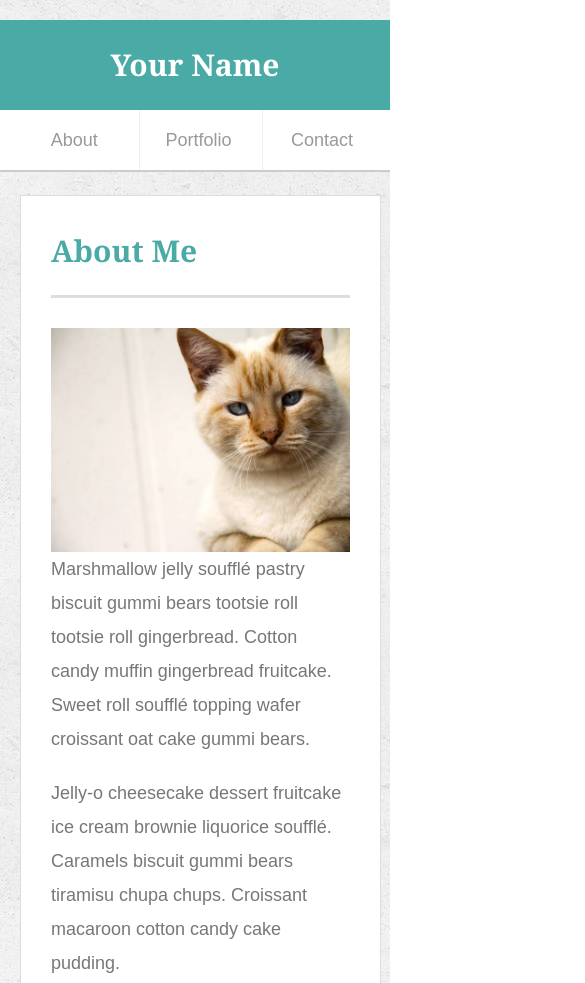
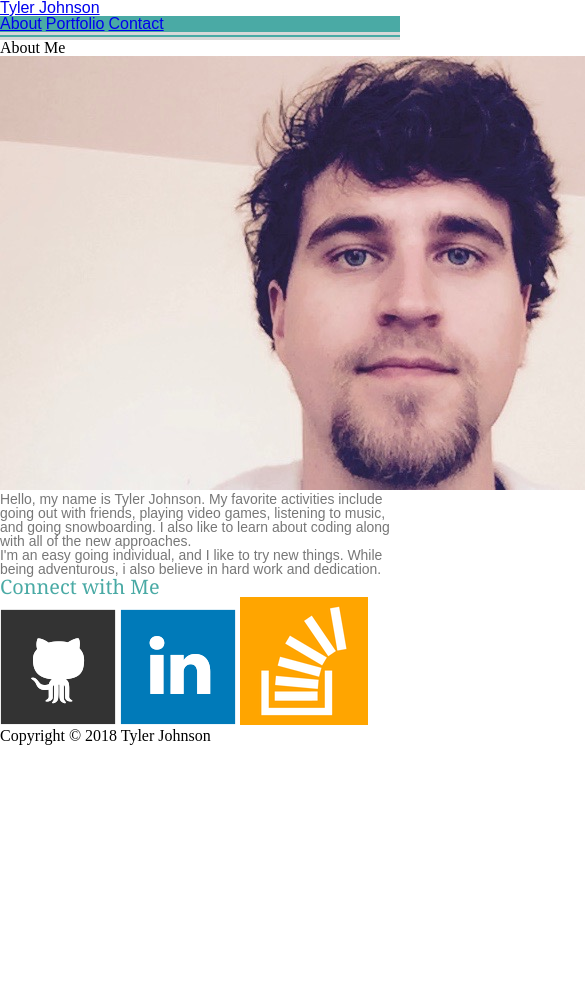
Before and after one commit to codewordbound/Responsive-Portfolio, a plain HTML site: page index.html in a window 390 px wide. Shown: the top 983 px of the page, 585 px wide, since content can reach past the window. After the commit the page ends 844 px from the top, so only its background shows below. Drawn offline with Linux system fonts and the light colour scheme.

Commit message:
still need to get CSS working

```diff
--- a/assets/css/style.css
+++ b/assets/css/style.css
@@ -1,413 +1,117 @@
-body {
-  font-family: Arial, "Helvetica Neue", Helvetica, sans-serif;
-  font-size: 18px;
-  line-height: 34px;
-  color: #777;
-  background: url("../images/concrete_seamless.png");
+.wrapper {
+  flex: 1;
+  padding-left: 10vw;
+  padding-right: 10vw;
+  padding-top: calc(70px + 4vw);
+  padding-bottom: calc(60px + 1vw);
+  background-image: url("../images/spiration dark.png");
 }
 
-* {
-  box-sizing: border-box;
+nav {
+  background-color: #4aaaa5;
+  border-bottom: 8px double #d8d8d8;
 }
 
-/* general */
 
-.container {
-  width: 100%;
-  max-width: 960px;
-  margin: 0 auto;
-  clear: both;
+
+.panel-background{
+  background-color: #fff;
+  border: 1px solid #eee;
+  padding: 5%;
 }
 
-h1,
-h2,
-h3,
-p {
-  margin-bottom: 20px;
+.card {
+  position: relative;
+  border: 0;
 }
 
-p:last-child {
-  margin-bottom: 0;
+.card-body {
+  background-color: #4aaaa5;
+  position: absolute;
+  width: 100%;
+  top: calc(85% - 1.5em);
 }
 
-h1,
-h2,
-h3 {
-  font-family: Georgia, Times, "Times New Roman", serif;
-  font-weight: 700;
+.card-title {
+  margin: 0;
+  line-height: 1.5em;
+}
+
+.card a {
+  text-decoration: none;
+}
+html {
+  position: absolute;
+  width: 100%;
+  min-width: 400px;
+}
+
+body {
+  display: flex;
+  min-height: 100vh;
+  flex-direction: column;
+  min-width: 400px;
+}
+
+.footer {
+  position: absolute;
+  bottom: 0;
+  width: 100%;
+  height: 60px;
+  line-height: 60px;
+  background-color: #666;
+}
+footer p {
+  margin-bottom: 0;
+  color: #999;
+  font-size: calc(10px + 0.5vw);
+}
+
+
+.navbar-brand {
+  font-size: 26px;
+  line-height: 40px;
+  padding: 10px 0 5px 15px;
+}
+
+h2, h4, .navbar-brand {
+  font-family: 'Georgia', Times, Times New Roman, serif;
+}
+
+p, a, h3,h5 {
+  font-family: 'Arial', 'Helvetica Neue', Helvetica, sans-serif;
+}
+
+h2 {
+  font-size: calc(16px + 1vw);
   color: #4aaaa5;
 }
 
-h1 {
-  padding-bottom: 20px;
-  font-size: 30px;
-  line-height: 49px;
-  border-bottom: 3px solid #ddd;
+h3 {
+  font-size: calc(14px + 1vw);
+  text-align: center;
 }
 
-h2,
-h3 {
-  font-size: 22px;
+h4 {
+  font-size: calc(14px + 0.5vw);
+  color: #4aaaa5;
 }
 
-/* header */
-
-#masthead {
-  position: fixed;
-  z-index: 99;
-  width: 100%;
-  margin: 0 0 30px;
-  overflow: auto;
+h5 {
   color: #fff;
-  background: #fff;
-  border-bottom: 2px solid #ccc;
+  font-size: calc(14px + 0.5vw);
+  text-align: center;
 }
 
-#logo {
-  float: left;
-  width: 250px;
-  height: 90px;
-  font-family: Georgia, Times, "Times New Roman", serif;
-  font-size: 30px;
-  font-weight: 700;
-  line-height: 90px;
-  color: #fff;
-  text-align: center;
-  text-decoration: none;
-  background: #4aaaa5;
+p {
+  font-size: calc(12px + 0.5vw);
+  color: #777;
 }
 
-nav {
-  float: right;
-  margin-top: 25px;
-}
-
-nav a {
-  display: inline-block;
-  padding-left: 15px;
-  margin-left: 15px;
-  line-height: 18px;
-  color: #999;
-  text-decoration: none;
-  border-left: 1px solid #efefef;
-}
-
-nav a:first-child {
-  border-left: 0 none;
-}
-
-/* footer */
-
-footer {
-  padding: 30px 0;
-  clear: both;
-  font-size: 12px;
-  color: #fff;
-  color: #ccc;
-  text-align: center;
-  background: #666;
-  border-top: 8px solid #4aaaa5;
-}
-
-/* sidebar */
-
-.sidebar {
-  float: right;
-  width: 100%;
-  max-width: 270px;
-  padding: 30px;
-  margin-bottom: 20px;
-  background: #fff;
-  border: 1px solid #ddd;
-}
-
-h3,
-.sidebar h2 {
-  padding-bottom: 20px;
-  margin-bottom: 15px;
-  line-height: 22px;
-  border-bottom: 2px solid #eee;
-}
-
-.social {
-  width: 62px;
-  height: 62px;
-  margin-top: 8px;
-  margin-right: 5px;
-}
-
-.social:last-child {
-  margin-right: 0;
-}
-
-/* main */
-
-#main-container {
-  padding-top: 130px;
-}
-
-.main-section {
-  float: left;
-  width: 100%;
-  max-width: 650px;
-  padding: 30px;
-  margin: 0 0 40px;
-  background: #fff;
-  border: 1px solid #ddd;
-}
-
-/* portfolio page */
-
-.work {
-  position: relative;
-  float: left;
-  width: 274px;
-  margin: 20px 0 25px;
-  overflow: auto;
-}
-
-.work:nth-child(even) {
-  margin-right: 40px;
-}
-
-.work img {
-  width: 100%;
-  border: 0 none;
-  opacity: 0.8;
-}
-
-.work h3 {
-  position: absolute;
-  bottom: 20px;
-  width: 100%;
-  padding: 15px;
-  margin-bottom: 0;
-  font-weight: 300;
-  line-height: 30px;
-  color: #fff;
-  text-align: center;
-  background: #4aaaa5;
-  border-bottom: 0;
-}
-
-.auth-image {
-  float: left;
-  width: 200px;
-  height: auto;
-  margin-top: 10px;
-  margin-right: 25px;
-}
-
-/* contact page */
-
-#contact-form ul {
-  margin-bottom: 20px;
-}
-
-#contact-form li {
-  margin-bottom: 10px;
-}
-
-label,
-input[type=text],
-input[type=email],
-textarea {
-  display: block;
+aside img {
   width: 100%;
 }
 
-input[type=text],
-input[type=email],
-textarea {
-  height: 35px;
-  padding: 0 10px;
-  font-size: 14px;
-  border: 1px solid #ddd;
+aside img:hover {
+  filter: drop-shadow(8px 8px 8px grey);
 }
-
-textarea {
-  height: 200px;
-}
-
-input[type=submit] {
-  padding: 10px 30px;
-  font-size: 18px;
-  color: #fff;
-  cursor: pointer;
-  background: #4aaaa5;
-  border: 0 none;
-}
-@media screen and (max-width: 960px) {
-
-  #logo {
-    margin-left:124px;
-  }
-
-  nav {
-    margin-right:60px;
-  }
-
-  .main-container {
-    width:960px;
-    margin-right:20px;
-
-  }
-  #masthead {
-  /*margin-top:40px;*/
-  width:100%;
-  }
-
-
-  .main-section {
-    /*clear:both;*/
-    /*margin-top:40px;*/
-    width:45%;
-    float:left;
-    margin-left:124px;
-
-
-    /*width:60%;*/
-
- }
-
- .sidebar{
-    /*margin-top:40px;*/
-    display:inline-block;
-    width:35%;
-    margin-right:60px;
-    position:absolute;
-    margin-left:40px;
-
-
-
-
-  }
- .auth-image {
-  width:100%;
- }
-  p {
-    clear:both;
-    float:none;
-  }
-}
-@media screen and (max-width: 768px) {
- #logo {
-
-    margin-left:20px;
-  }
-
-  nav {
-
-    margin-right:20px;
-  }
-
-  .main-container {
-
-    width:768px;
-    margin-right:20px;
-
-  }
-
-  .container {
-  width: 100%;
-  max-width: 768px;
-  margin: 0 auto;
-  clear: both;
-  margin-right:20px;
-}
-
-  #masthead  {
-
-  width:100%;
-
-  }
-
-  .main-section {
-    /*clear:both;*/
-    max-width:760px;
-    width:92.5%;
-    margin-left:20px;
-    margin-right:20px;
-
-
-    /*width:60%;*/
-
- }
-
- .sidebar {
-
-    position:relative;
-    display:block;
-    margin-right:20px;
-    float:left;
-    margin-left:20px;
-    max-width:760px;
-    width:92.5%;
-    margin-right:20px;
-    margin-top:-5px;
-    margin-bottom:40px;
-    /*width:650px;*/
-
-  }
-
-/* .social {
-
-    float:left;
- }
- */
-
- .auth-image {
-
-
-  width: 40%;
-  height: auto;
-  margin-top: 10px;
-  margin-right: 15px;
-}
-p {
-  clear:none;
-  margin-bottom: 20px;
-  margin-left:0px;
-}
-
-p:last-child {
-  margin-bottom: 0;
-}
-
-
-}
-@media screen and (max-width: 640px) {
-  .main-container {
-    max-width:640px;
-  }
-  #masthead {
-    margin:0px;
-  }
-  #logo {
-    margin:0px;
-    width:100%;
-  }
-  nav {
-    clear:both;
-    float:none;
-  }
-nav a {
-  width:28%;
-  line-height:60px;
-  text-align:center;
-
-}
-.main-section {
-    margin-top:65px;
-
-}
-.auth-image {
-  width:100%;
-}
-#masthead{
-  margin-top:20px;
-  position:absolute;
-}
-
-
-}
--- a/index.html
+++ b/index.html
@@ -4,16 +4,16 @@
 <head>
   <meta charset="UTF-8">
   <meta name="viewport" content="width=device-width, initial-scale=1">
-  <title>About | Your Name</title>
-  <link rel="stylesheet" type="text/css" href="assets/css/reset.css">
-  <link rel="stylesheet" type="text/css" href="assets/css/style.css">
+  <title>About | Tyler Johnson</title>
+  <link rel="stylesheet" type="text/css" href="./assets/css/reset.css">
+  <link rel="stylesheet" type="text/css" href="./assets/css/style.css">
 </head>
 
 <body>
 
   <header id="masthead">
     <div class="container">
-      <a href="index.html" id="logo">Your Name</a>
+      <a href="index.html" id="logo">Tyler Johnson</a>
       <nav>
         <a href="index.html">About</a>
         <a href="portfolio.html">Portfolio</a>
@@ -26,11 +26,11 @@
     <section class="main-section">
       <h1>About Me</h1>
 
-      <img src="assets/images/cat.jpg" class="auth-image" alt="Your Name">
+      <img src="assets/images/me.jpg" class="auth-image" alt="Tyler Johnson">
 
-      <p>Marshmallow jelly souffl&eacute; pastry biscuit gummi bears tootsie roll tootsie roll gingerbread. Cotton candy muffin gingerbread fruitcake. Sweet roll souffl&eacute; topping wafer croissant oat cake gummi&nbsp;bears.</p>
+      <p>Hello, my name is Tyler Johnson. My favorite activities include going out with friends, playing video games, listening to music, and going snowboarding. I also like to learn about coding along with all of the new&nbsp;approaches.</p>
 
-      <p>Jelly-o cheesecake dessert fruitcake ice cream brownie liquorice souffl&eacute;. Caramels biscuit gummi bears tiramisu chupa chups. Croissant macaroon cotton candy cake pudding.</p>
+      <p>I'm an easy going individual, and I like to try new things. While being adventurous, i also believe in hard work and dedication.</p>
 
     </section>
 
@@ -47,7 +47,7 @@
 
   <footer>
     <div class="container">
-      Copyright &copy; 2016 Your Name
+      Copyright &copy; 2018 Tyler Johnson
     </div>
   </footer>
 </body>
```
Also changed, not shown: contact.html (+1 -0 lines), portfolio.html (+1 -0 lines), assets/images/me.jpg (added), 3 other files.
